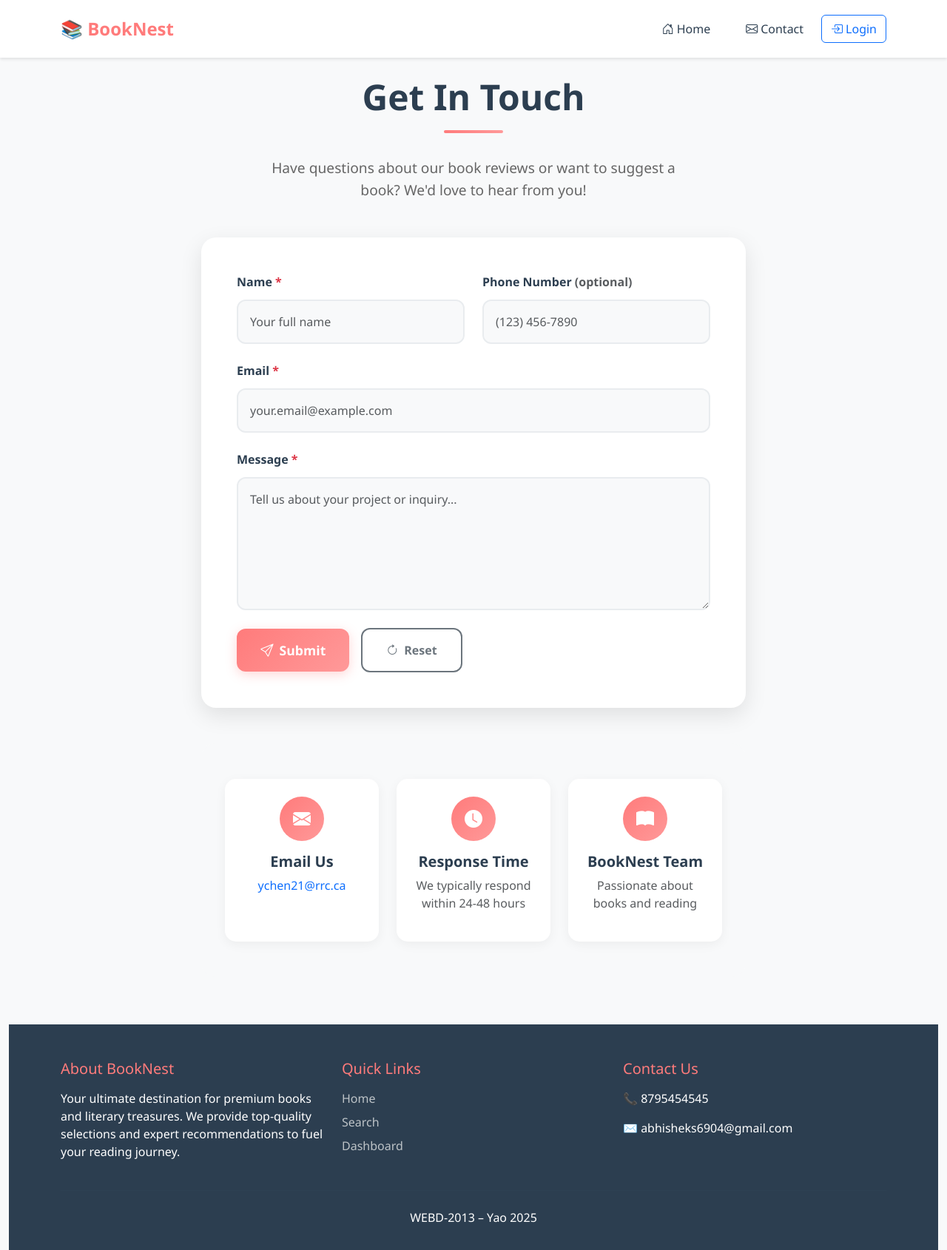
After one commit to ychen21-rrc/booknest_cms, a PHP site: page /contact.php in a window 1280 px wide. The commit adds this page. Shown: the whole page at 74% size. Run offline with PHP 8.4, Linux system fonts and the light colour scheme.

Commit message:
add contact

```diff
--- /dev/null
+++ b/contact.php
@@ -0,0 +1,401 @@
+<?php
+require 'includes/db.php';
+session_start();
+
+// Check if user is logged in to pre-fill form
+$isLoggedIn = isset($_SESSION['user']);
+$userName = $isLoggedIn ? $_SESSION['user']['username'] : '';
+
+$success = '';
+$error = '';
+
+if ($_SERVER['REQUEST_METHOD'] === 'POST') {
+    $name = trim($_POST['name'] ?? '');
+    $email = trim($_POST['email'] ?? '');
+    $phone = trim($_POST['phone'] ?? '');
+    $message = trim($_POST['message'] ?? '');
+
+    // Basic validation
+    if (empty($name) || empty($email) || empty($message)) {
+        $error = 'Please fill in all required fields (Name, Email, and Message).';
+    } elseif (!filter_var($email, FILTER_VALIDATE_EMAIL)) {
+        $error = 'Please enter a valid email address.';
+    } else {
+        // Prepare email content
+        $to = 'ychen21@rrc.ca';
+        $subject = 'BookNest Contact Form - Message from ' . $name;
+
+        $email_body = "
+        <html>
+        <head>
+            <title>BookNest Contact Form Submission</title>
+        </head>
+        <body>
+            <h2>New Contact Form Submission from BookNest</h2>
+            <hr>
+            <p><strong>Name:</strong> " . htmlspecialchars($name) . "</p>
+            <p><strong>Email:</strong> " . htmlspecialchars($email) . "</p>";
+
+        if (!empty($phone)) {
+            $email_body .= "<p><strong>Phone:</strong> " . htmlspecialchars($phone) . "</p>";
+        }
+
+        $email_body .= "
+            <p><strong>Message:</strong></p>
+            <div style='background-color: #f8f9fa; padding: 15px; border-left: 4px solid #007bff; margin: 10px 0;'>
+                " . nl2br(htmlspecialchars($message)) . "
+            </div>
+            <hr>
+            <p><em>This message was sent from the BookNest website contact form.</em></p>
+            <p><em>Sent on: " . date('F j, Y \a\t g:i A') . "</em></p>
+        </body>
+        </html>";
+
+        // Email headers
+        $headers = array(
+            'MIME-Version: 1.0',
+            'Content-type: text/html; charset=UTF-8',
+            'From: BookNest Website <noreply@booknest.com>',
+            'Reply-To: ' . $email,
+            'X-Mailer: PHP/' . phpversion()
+        );
+
+        // Try to send email
+        if (mail($to, $subject, $email_body, implode("\r\n", $headers))) {
+            $success = 'Thank you for your message! We have received your inquiry and will respond to you at ' . htmlspecialchars($email) . ' as soon as possible.';
+            // Clear form data on success
+            $name = $email = $phone = $message = '';
+        } else {
+            $error = 'Sorry, there was an error sending your message. Please try again later or contact us directly at ychen21@rrc.ca.';
+        }
+    }
+}
+?>
+
+<?php include 'header.php'; ?>
+
+<div class="container mt-4">
+    <div class="row justify-content-center">
+        <div class="col-lg-8">
+            <!-- Page Header -->
+            <div class="contact-header text-center mb-5">
+                <h1 class="contact-title">Get In Touch</h1>
+                <div class="title-underline"></div>
+                <p class="contact-subtitle">
+                    Have questions about our book reviews or want to suggest a book?
+                    We'd love to hear from you!
+                </p>
+            </div>
+
+            <!-- Success/Error Messages -->
+            <?php if (!empty($success)): ?>
+                <div class="alert alert-success alert-dismissible fade show" role="alert">
+                    <i class="bi bi-check-circle me-2"></i>
+                    <?= $success ?>
+                    <button type="button" class="btn-close" data-bs-dismiss="alert"></button>
+                </div>
+            <?php endif; ?>
+
+            <?php if (!empty($error)): ?>
+                <div class="alert alert-danger alert-dismissible fade show" role="alert">
+                    <i class="bi bi-exclamation-triangle me-2"></i>
+                    <?= $error ?>
+                    <button type="button" class="btn-close" data-bs-dismiss="alert"></button>
+                </div>
+            <?php endif; ?>
+
+            <!-- Contact Form Card -->
+            <div class="contact-card">
+                <div class="contact-card-body">
+                    <form method="post" class="contact-form">
+                        <div class="row g-4">
+                            <div class="col-md-6">
+                                <label for="name" class="form-label">
+                                    Name <span class="text-danger">*</span>
+                                </label>
+                                <input type="text"
+                                       class="form-control"
+                                       id="name"
+                                       name="name"
+                                       placeholder="Your full name"
+                                       value="<?= htmlspecialchars($name ?? ($_POST['name'] ?? '')) ?>"
+                                       required>
+                            </div>
+
+                            <div class="col-md-6">
+                                <label for="phone" class="form-label">
+                                    Phone Number <span class="text-muted">(optional)</span>
+                                </label>
+                                <input type="tel"
+                                       class="form-control"
+                                       id="phone"
+                                       name="phone"
+                                       placeholder="(123) 456-7890"
+                                       value="<?= htmlspecialchars($phone ?? ($_POST['phone'] ?? '')) ?>">
+                            </div>
+
+                            <div class="col-12">
+                                <label for="email" class="form-label">
+                                    Email <span class="text-danger">*</span>
+                                </label>
+                                <input type="email"
+                                       class="form-control"
+                                       id="email"
+                                       name="email"
+                                       placeholder="your.email@example.com"
+                                       value="<?= htmlspecialchars($email ?? ($_POST['email'] ?? '')) ?>"
+                                       required>
+                            </div>
+
+                            <div class="col-12">
+                                <label for="message" class="form-label">
+                                    Message <span class="text-danger">*</span>
+                                </label>
+                                <textarea class="form-control"
+                                          id="message"
+                                          name="message"
+                                          rows="6"
+                                          placeholder="Tell us about your project or inquiry..."
+                                          required><?= htmlspecialchars($message ?? ($_POST['message'] ?? '')) ?></textarea>
+                            </div>
+                        </div>
+
+                        <div class="form-actions mt-4">
+                            <button type="submit" class="btn btn-primary btn-submit">
+                                <i class="bi bi-send me-2"></i>Submit
+                            </button>
+                            <button type="reset" class="btn btn-outline-secondary btn-reset">
+                                <i class="bi bi-arrow-clockwise me-2"></i>Reset
+                            </button>
+                        </div>
+                    </form>
+                </div>
+            </div>
+
+            <!-- Contact Information -->
+            <div class="contact-info mt-5">
+                <div class="row">
+                    <div class="col-md-4 text-center">
+                        <div class="contact-info-item">
+                            <div class="contact-icon">
+                                <i class="bi bi-envelope-fill"></i>
+                            </div>
+                            <h5>Email Us</h5>
+                            <p class="text-muted">
+                                <a href="mailto:ychen21@rrc.ca" class="text-decoration-none">
+                                    ychen21@rrc.ca
+                                </a>
+                            </p>
+                        </div>
+                    </div>
+                    <div class="col-md-4 text-center">
+                        <div class="contact-info-item">
+                            <div class="contact-icon">
+                                <i class="bi bi-clock-fill"></i>
+                            </div>
+                            <h5>Response Time</h5>
+                            <p class="text-muted">We typically respond within 24-48 hours</p>
+                        </div>
+                    </div>
+                    <div class="col-md-4 text-center">
+                        <div class="contact-info-item">
+                            <div class="contact-icon">
+                                <i class="bi bi-book-fill"></i>
+                            </div>
+                            <h5>BookNest Team</h5>
+                            <p class="text-muted">Passionate about books and reading</p>
+                        </div>
+                    </div>
+                </div>
+            </div>
+        </div>
+    </div>
+</div>
+
+<style>
+.contact-header {
+    margin-bottom: 3rem;
+}
+
+.contact-title {
+    color: var(--dark-blue);
+    font-size: 3rem;
+    font-weight: bold;
+    margin-bottom: 1rem;
+}
+
+.title-underline {
+    width: 80px;
+    height: 4px;
+    background: linear-gradient(90deg, var(--coral), #ff9999);
+    margin: 0 auto 2rem;
+    border-radius: 2px;
+}
+
+.contact-subtitle {
+    font-size: 1.2rem;
+    color: #666;
+    line-height: 1.6;
+    max-width: 600px;
+    margin: 0 auto;
+}
+
+.contact-card {
+    background: white;
+    border-radius: 20px;
+    box-shadow: 0 10px 30px rgba(0,0,0,0.1);
+    overflow: hidden;
+    margin-bottom: 2rem;
+}
+
+.contact-card-body {
+    padding: 3rem;
+}
+
+.contact-form .form-label {
+    color: var(--dark-blue);
+    font-weight: 600;
+    margin-bottom: 0.75rem;
+}
+
+.contact-form .form-control {
+    border: 2px solid #e9ecef;
+    border-radius: 12px;
+    padding: 1rem;
+    font-size: 1rem;
+    transition: all 0.3s ease;
+    background-color: #f8f9fa;
+}
+
+.contact-form .form-control:focus {
+    border-color: var(--coral);
+    box-shadow: 0 0 0 0.2rem rgba(255, 123, 123, 0.15);
+    background-color: white;
+    transform: translateY(-2px);
+}
+
+.contact-form textarea.form-control {
+    resize: vertical;
+    min-height: 120px;
+}
+
+.form-actions {
+    display: flex;
+    gap: 1rem;
+    justify-content: flex-start;
+    align-items: center;
+}
+
+.btn-submit {
+    background: linear-gradient(135deg, var(--coral), #ff9999);
+    border: none;
+    border-radius: 12px;
+    padding: 1rem 2rem;
+    font-weight: 600;
+    font-size: 1.1rem;
+    transition: all 0.3s ease;
+    box-shadow: 0 4px 15px rgba(255, 123, 123, 0.3);
+}
+
+.btn-submit:hover {
+    transform: translateY(-2px);
+    box-shadow: 0 6px 20px rgba(255, 123, 123, 0.4);
+    background: linear-gradient(135deg, #ff6b6b, var(--coral));
+}
+
+.btn-reset {
+    border: 2px solid #6c757d;
+    border-radius: 12px;
+    padding: 1rem 2rem;
+    font-weight: 600;
+    transition: all 0.3s ease;
+}
+
+.btn-reset:hover {
+    background-color: #6c757d;
+    border-color: #6c757d;
+    color: white;
+    transform: translateY(-2px);
+}
+
+.contact-info {
+    background: var(--light-gray);
+    border-radius: 20px;
+    padding: 3rem 2rem;
+}
+
+.contact-info-item {
+    padding: 1.5rem;
+    border-radius: 15px;
+    background: white;
+    box-shadow: 0 4px 15px rgba(0,0,0,0.05);
+    transition: transform 0.3s ease;
+    height: 100%;
+}
+
+.contact-info-item:hover {
+    transform: translateY(-5px);
+}
+
+.contact-icon {
+    width: 60px;
+    height: 60px;
+    background: linear-gradient(135deg, var(--coral), #ff9999);
+    border-radius: 50%;
+    display: flex;
+    align-items: center;
+    justify-content: center;
+    margin: 0 auto 1rem;
+    color: white;
+    font-size: 1.5rem;
+}
+
+.contact-info-item h5 {
+    color: var(--dark-blue);
+    font-weight: bold;
+    margin-bottom: 0.5rem;
+}
+
+.alert {
+    border-radius: 15px;
+    border: none;
+    padding: 1rem 1.5rem;
+    margin-bottom: 2rem;
+}
+
+.alert-success {
+    background: linear-gradient(135deg, #d4edda, #c3e6cb);
+    color: #155724;
+}
+
+.alert-danger {
+    background: linear-gradient(135deg, #f8d7da, #f5c6cb);
+    color: #721c24;
+}
+
+@media (max-width: 768px) {
+    .contact-card-body {
+        padding: 2rem 1.5rem;
+    }
+
+    .contact-title {
+        font-size: 2.5rem;
+    }
+
+    .form-actions {
+        flex-direction: column;
+        align-items: stretch;
+    }
+
+    .btn-submit, .btn-reset {
+        width: 100%;
+        margin-bottom: 0.5rem;
+    }
+
+    .contact-info {
+        padding: 2rem 1rem;
+    }
+}
+</style>
+
+<?php include 'footer.php'; ?>
--- a/header.php
+++ b/header.php
@@ -33,6 +33,11 @@ $userName = $isLoggedIn ? $_SESSION['user']['username'] : '';
                         <i class="bi bi-house-door me-1"></i>Home
                     </a>
 
+                     <!-- Contact - Always visible -->
+                    <a class="nav-link" href="contact.php">
+                        <i class="bi bi-envelope me-1"></i>Contact
+                    </a>
+
                     <!-- Dashboard - Only for logged in users (admin/editor) -->
                     <!-- <?php if ($isLoggedIn): ?>
                         <a class="nav-link me-3" href="dashboard.php">
@@ -59,6 +64,7 @@ $userName = $isLoggedIn ? $_SESSION['user']['username'] : '';
                                         <i class="bi bi-speedometer2 me-2"></i>Dashboard
                                     </a></li>
                                 <?php endif; ?>
+
                                 <?php if ($userRole === 'admin'): ?>
                                     <li><a class="dropdown-item" href="user_manage.php">
                                         <i class="bi bi-people me-2"></i>Manage Users
```
